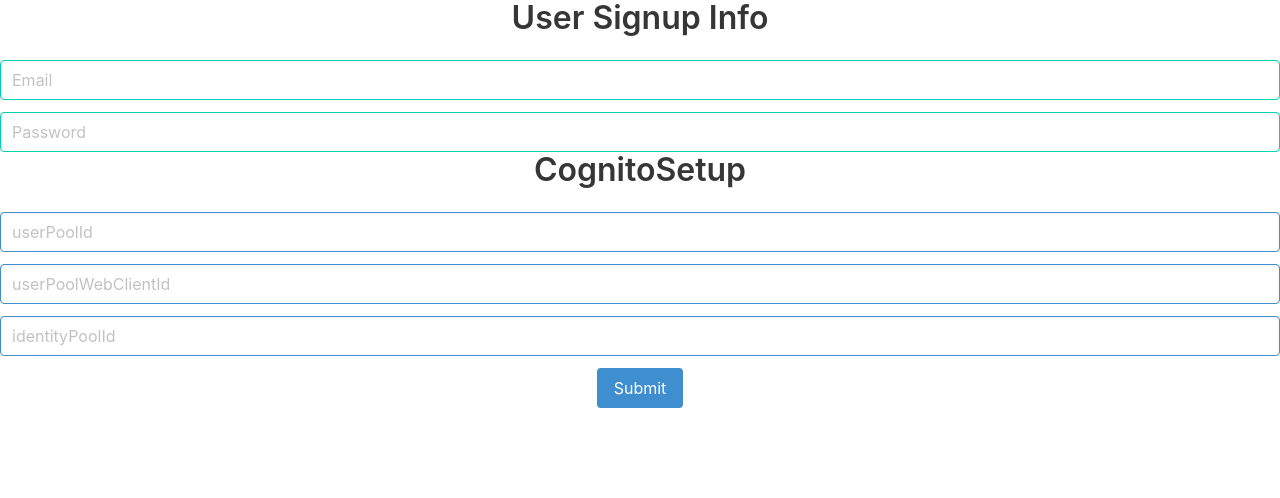
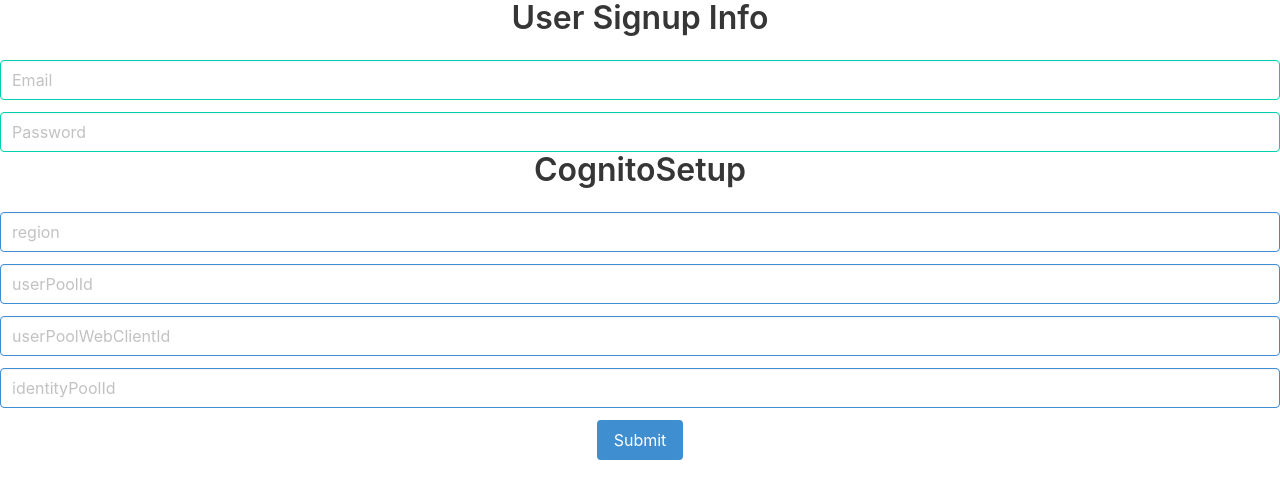
Before and after one commit to absolve-dev/aws-cognito-auth-tool, a React (Create React App) app: page / in a window 1280 px wide. Shown: the top 498 px of the page. Built offline with nearby package versions, Linux system fonts and the light colour scheme.

Commit message:
add region to cognito setup

```diff
--- a/src/containers/Authentication/CognitoSetup.js
+++ b/src/containers/Authentication/CognitoSetup.js
@@ -7,15 +7,17 @@
         super(props);
 
         this.state = {
-          userPoolId: "",
-          userPoolWebClientId: "",
-          identityPoolId: "",
+            region: "",
+            userPoolId: "",
+            userPoolWebClientId: "",
+            identityPoolId: "",
         };
     }
 
     handleSubmit = event => {
         event.preventDefault()
-        if (this.state.userPoolId === "" &&
+        if (this.state.region === "" &&
+            this.state.userPoolId === "" &&
             this.state.userPoolWebClientId === "" &&
             this.state.identityPoolId === "" ) {
                 return
@@ -32,6 +34,18 @@
         return (
             <div className="App">
                 <h1 className="title">CognitoSetup</h1>
+                <div className="field">
+                    <div className="control">
+                        <input
+                            type="text"
+                            className="input is-info"
+                            placeholder="region"
+                            name="region"
+                            value={this.state.region}
+                            onChange={this.handleChange}
+                        />
+                    </div>
+                </div>
                 <div className="field">
                     <div className="control">
                         <input
```
